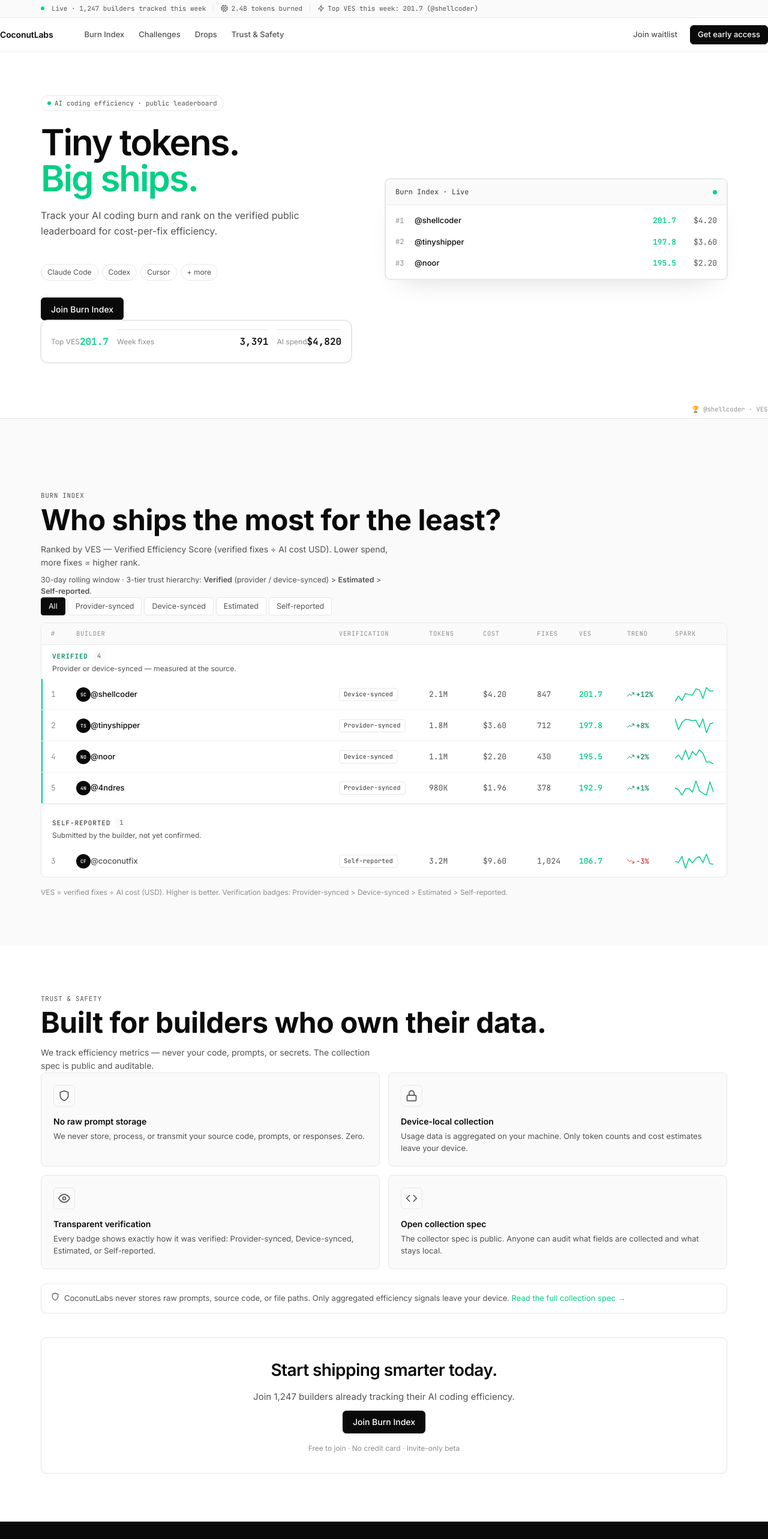
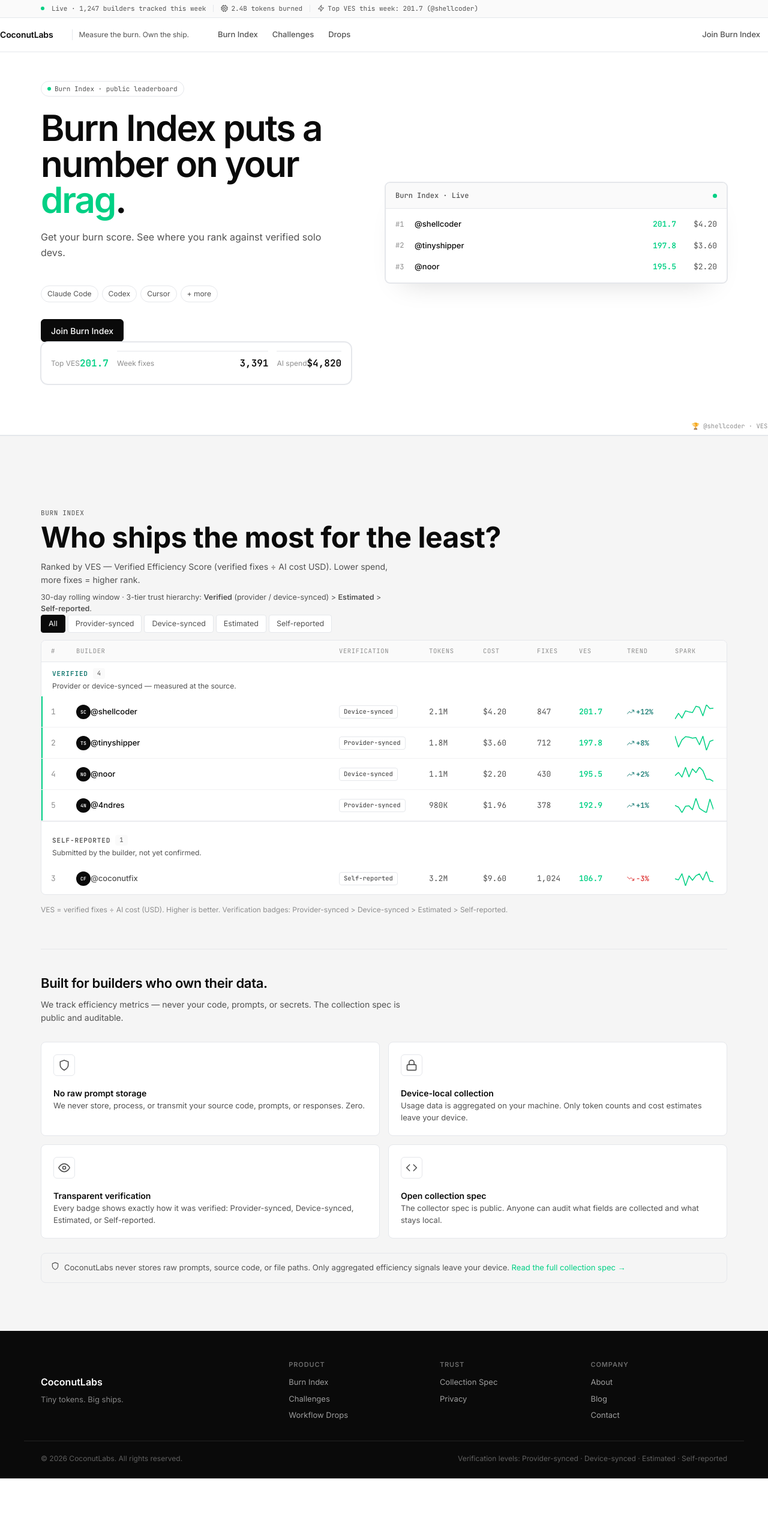
Before and after one commit to chongwon83/coconutlabs, a Next.js app: page / in a window 1280 px wide. Shown: the top 2566 px of the page at 60% size. After the commit the page ends 2465 px from the top, so only its background shows below. Built offline with nearby package versions, Linux system fonts and the light colour scheme.

Commit message:
feat(landing): 안 2 IA lock (3섹션 절충, Burn+Trust 통합) (#14)
Phase A-F 13항목 완료. 3차 /senior option (a) dispatch 결과 안 B 4섹션 supersede.

```diff
--- a/app/globals.css
+++ b/app/globals.css
@@ -21,13 +21,13 @@
 
   /* Accents */
   --young-coconut: #00D084;
-  --young-coconut-dark: #008C5A;
+  --young-coconut-dark: #0F766E;
   --young-coconut-soft: rgba(0, 208, 132, 0.10);
   --young-coconut-vivid: #16F2A5;
   --coconut-husk: #525252;
   --burn-warm: #525252;
-  --verified: #008C5A;
-  --verified-soft: rgba(0, 208, 132, 0.10);
+  --verified: #0F766E;
+  --verified-soft: rgba(15, 118, 110, 0.10);
   --warning: #B45309;
   --warning-soft: rgba(245, 158, 11, 0.08);
   --danger: #DC2626;
@@ -803,7 +803,33 @@
 /* ============================================================
    Burn Index leaderboard
    ============================================================ */
-#burn { background: var(--surface-muted); padding-top: 120px; }
+/* alt-BG contrast 강화 (#FAFAFA → #F5F5F5) + Hero↔Burn 경계 hairline divider */
+#burn {
+  background: #F5F5F5;
+  padding-top: 120px;
+  border-top: 1px solid var(--border);
+}
+
+/* Burn Index 하단 Trust subsection (Phase B 흡수) */
+.burn-trust {
+  margin-top: 56px;
+  padding-top: 40px;
+  border-top: 1px solid var(--border);
+}
+.burn-trust-title {
+  font-size: 22px;
+  font-weight: 600;
+  letter-spacing: -0.015em;
+  color: var(--fg);
+  margin: 0 0 8px;
+}
+.burn-trust-sub {
+  font-size: 14px;
+  color: var(--fg2);
+  line-height: 1.6;
+  margin: 0 0 28px;
+  max-width: 640px;
+}
 
 .lb-v3 {
   background: #FFFFFF;
@@ -1100,11 +1126,8 @@
 .drop-card .price-meta { font-family: var(--font-mono); font-size: 11px; color: var(--fg3); }
 
 /* ============================================================
-   Trust & Safety
-   ============================================================ */
-#safety { background: var(--surface); }
-#safety .trust-item { background: var(--surface-muted); }
-
+   Trust grid (Phase B: integrated into Burn Index subsection)
+   ============================================================ */
 .trust-grid { display: grid; grid-template-columns: repeat(2, 1fr); gap: 14px; }
 .trust-item {
   background: #FFFFFF;
@@ -1217,6 +1240,16 @@
   #burn { padding-top: 72px; }
   .section-title { font-size: 32px; }
   .nav-links { display: none; }
+  /* 안 2: mobile에서도 정체성 anchor 노출 (devil 시나리오 1 완화 보존).
+     375px 가용 폭 한계 → font 10px + 좌측 padding 축소 + border 제거 + ellipsis fallback. */
+  .nav-tagline {
+    font-size: 10px;
+    padding-left: 6px;
+    border-left: none;
+    max-width: 140px;
+    overflow: hidden;
+    text-overflow: ellipsis;
+  }
   .lb-v3 .lb-head, .lb-v3 .lb-row { grid-template-columns: 32px 1fr 100px 80px; gap: 10px; padding: 0 14px; }
   .lb-tools { display: none; }
 }
@@ -1681,10 +1714,15 @@
 /* Nav v3 */
 .nav-v3 { position: sticky; top: 0; z-index: 30; background: #FFFFFF; border-bottom: 1px solid var(--border); }
 .nav-logo { font-weight: 600; font-size: 14px; color: var(--fg); letter-spacing: -0.01em; text-decoration: none; margin-right: 8px; }
+.nav-tagline {
+  font-size: 12px; color: var(--fg2); letter-spacing: -0.005em;
+  font-weight: 400; padding-left: 10px; border-left: 1px solid var(--border);
+  margin-right: 4px; white-space: nowrap;
+}
 .nav-actions { margin-left: auto; display: flex; align-items: center; gap: 8px; }
 
-/* Hero v3 */
-.hero-v3 { padding: 72px 0 64px; background: #FFFFFF; overflow: hidden; }
+/* Hero v3 — compressed top padding for 안 2 above-fold fit (mobile 375x667) */
+.hero-v3 { padding: 48px 0 56px; background: #FFFFFF; overflow: hidden; }
 .hero-inner {
   max-width: var(--max-w);
   margin: 0 auto;
--- a/components/BurnIndexSection.tsx
+++ b/components/BurnIndexSection.tsx
@@ -3,16 +3,19 @@
 import { Fragment, useState } from "react";
 import {
   V3_BUILDERS,
+  V3_TRUST,
   fmtTokensCompact,
   fmtCostShort,
   type ImportedEntry,
 } from "@/lib/data";
-import { VerifBadge, Avatar, Trend } from "@/components/primitives";
+import { VerifBadge, Avatar, Trend, Icon } from "@/components/primitives";
 import { Sparkline } from "@/components/Sparkline";
 
 type Filter = "all" | "provider" | "device" | "estimated" | "selfrep";
 
 type Tier = "verified" | "estimated" | "selfrep";
+
+type TrustIcon = "shield" | "lock" | "eye" | "code";
 
 interface BurnIndexSectionProps {
   imported?: ImportedEntry[];
@@ -254,6 +257,39 @@
           VES = verified fixes ÷ AI cost (USD). Higher is better.
           Verification badges: Provider-synced &gt; Device-synced &gt; Estimated &gt; Self-reported.
         </p>
+
+        <div className="burn-trust">
+          <h3 className="burn-trust-title">
+            Built for builders who own their data.
+          </h3>
+          <p className="burn-trust-sub">
+            We track efficiency metrics — never your code, prompts, or secrets.
+            The collection spec is public and auditable.
+          </p>
+
+          <div className="trust-grid">
+            {V3_TRUST.map((item, i) => (
+              <div key={i} className="trust-item">
+                <div className="trust-icon">
+                  <Icon name={item.icon as TrustIcon} size={20} />
+                </div>
+                <div className="trust-body">
+                  <h4 className="trust-title">{item.title}</h4>
+                  <p className="trust-text">{item.body}</p>
+                </div>
+              </div>
+            ))}
+          </div>
+
+          <div className="trust-note">
+            <Icon name="shield" size={14} />
+            <span>
+              CoconutLabs never stores raw prompts, source code, or file paths.
+              Only aggregated efficiency signals leave your device.{" "}
+              <a href="#" className="trust-link">Read the full collection spec →</a>
+            </span>
+          </div>
+        </div>
       </div>
     </section>
   );
--- a/components/FinalCTA.tsx
+++ /dev/null
@@ -1,35 +0,0 @@
-"use client";
-
-import { Button } from "@/components/primitives";
-
-interface FinalCTAProps {
-  onJoin?: () => void;
-  onChallenge?: () => void;
-}
-
-export function FinalCTA({ onJoin, onChallenge }: FinalCTAProps) {
-  return (
-    <section className="section final-cta" id="cta">
-      <div className="section-inner final-cta-inner">
-        <h2 className="final-cta-headline">
-          Start shipping smarter today.
-        </h2>
-        <p className="final-cta-sub">
-          Join 1,247 builders already tracking their AI coding efficiency.
-          Free to join. No credit card.
-        </p>
-        <div className="final-cta-actions">
-          <Button variant="primary" size="lg" onClick={onJoin}>
-            Join Burn Index
-          </Button>
-          <Button variant="secondary" size="lg" onClick={onChallenge}>
-            Get Challenge Invite
-          </Button>
-        </div>
-        <p className="final-cta-note">
-          Invite-only beta · Claude Code, Codex, Cursor supported
-        </p>
-      </div>
-    </section>
-  );
-}
--- a/components/Footer.tsx
+++ b/components/Footer.tsx
@@ -17,7 +17,6 @@
           </div>
           <div className="footer-col">
             <span className="footer-col-head">Trust</span>
-            <a href="#safety" className="footer-link">Trust & Safety</a>
             <a href="#" className="footer-link">Collection Spec</a>
             <a href="#" className="footer-link">Privacy</a>
           </div>
--- a/components/Hero.tsx
+++ b/components/Hero.tsx
@@ -105,16 +105,16 @@
         <div className="hero-left">
           <div className="hero-eyebrow">
             <span className="eyebrow-dot" />
-            AI coding efficiency · public leaderboard
+            Burn Index · public leaderboard
           </div>
           <h1 className="hero-headline">
-            Tiny tokens.<br />
-            <span className="hero-accent">Big ships.</span>
+            Burn Index puts a number on your{" "}
+            <span className="hero-accent">drag</span>.
           </h1>
           <p className="hero-sub">
             {SHOW_LEGACY
               ? "Track your AI coding burn, compete in verified cost-per-fix challenges, and learn the workflows behind top builders."
-              : "Track your AI coding burn and rank on the verified public leaderboard for cost-per-fix efficiency."}
+              : "Get your burn score. See where you rank against verified solo devs."}
           </p>
           <div className="hero-chips">
             <span className="hero-chip">Claude Code</span>
--- a/components/LandingApp.tsx
+++ b/components/LandingApp.tsx
@@ -17,7 +17,6 @@
 import { Hero } from "@/components/Hero";
 import { Ticker } from "@/components/Ticker";
 import { BurnIndexSection } from "@/components/BurnIndexSection";
-import { TrustSection } from "@/components/TrustSection";
 import { Footer } from "@/components/Footer";
 import { Toast } from "@/components/Toast";
 import { JoinBurnIndexForm } from "@/components/forms/JoinBurnIndexForm";
@@ -136,14 +135,6 @@
             onChallenge={() => setModal("challenge")}
           />
         )}
-        <TrustSection onJoin={() => setModal("join")} />
-        {LegacySections && (
-          <LegacySections
-            slot="final"
-            onJoin={() => setModal("join")}
-            onChallenge={() => setModal("challenge")}
-          />
-        )}
       </main>
       <Footer />
 
--- a/components/LegacySections.tsx
+++ b/components/LegacySections.tsx
@@ -3,7 +3,6 @@
 import { ChallengeSection } from "@/components/ChallengeSection";
 import { BuildersSection } from "@/components/BuildersSection";
 import { DropsSection } from "@/components/DropsSection";
-import { FinalCTA } from "@/components/FinalCTA";
 
 interface LegacySectionsProps {
   slot: "mid" | "final";
@@ -25,5 +24,5 @@
       </>
     );
   }
-  return <FinalCTA onJoin={onJoin} onChallenge={onChallenge} />;
+  return null;
 }
--- a/components/Nav.tsx
+++ b/components/Nav.tsx
@@ -11,9 +11,10 @@
   return (
     <nav className="nav-v3">
       <div className="nav-inner">
-        <a href="#" className="nav-logo">
+        <a href="#hero" className="nav-logo">
           CoconutLabs
         </a>
+        <span className="nav-tagline">Measure the burn. Own the ship.</span>
         <div className="nav-links">
           {V3_NAV.map((link) => (
             <a key={link.href} href={link.href} className="nav-link">
@@ -23,10 +24,7 @@
         </div>
         <div className="nav-actions">
           <Button variant="ghost" size="sm" onClick={onJoin}>
-            Join waitlist
-          </Button>
-          <Button variant="primary" size="sm" onClick={onJoin}>
-            Get early access
+            Join Burn Index
           </Button>
         </div>
       </div>
--- a/components/TrustSection.tsx
+++ /dev/null
@@ -1,69 +0,0 @@
-"use client";
-
-import { V3_TRUST } from "@/lib/data";
-import { Button, Icon } from "@/components/primitives";
-
-type TrustIcon = "shield" | "lock" | "eye" | "code";
-
-interface TrustSectionProps {
-  onJoin?: () => void;
-}
-
-function Eyebrow({ children }: { children: React.ReactNode }) {
-  return <div className="section-eyebrow">{children}</div>;
-}
-
-export function TrustSection({ onJoin }: TrustSectionProps) {
-  return (
-    <section className="section" id="safety">
-      <div className="section-inner">
-        <Eyebrow>Trust & Safety</Eyebrow>
-        <h2 className="section-title">
-          Built for builders who own their data.
-        </h2>
-        <p className="section-sub">
-          We track efficiency metrics — never your code, prompts, or secrets.
-          The collection spec is public and auditable.
-        </p>
-
-        <div className="trust-grid">
-          {V3_TRUST.map((item, i) => (
-            <div key={i} className="trust-item">
-              <div className="trust-icon">
-                <Icon name={item.icon as TrustIcon} size={20} />
-              </div>
-              <div className="trust-body">
-                <h3 className="trust-title">{item.title}</h3>
-                <p className="trust-text">{item.body}</p>
-              </div>
-            </div>
-          ))}
-        </div>
-
-        <div className="trust-note">
-          <Icon name="shield" size={14} />
-          <span>
-            CoconutLabs never stores raw prompts, source code, or file paths.
-            Only aggregated efficiency signals leave your device.{" "}
-            <a href="#" className="trust-link">Read the full collection spec →</a>
-          </span>
-        </div>
-
-        <div className="trust-cta">
-          <p className="trust-cta-headline">
-            Start shipping smarter today.
-          </p>
-          <p className="trust-cta-sub">
-            Join 1,247 builders already tracking their AI coding efficiency.
-          </p>
-          <Button variant="primary" size="lg" onClick={onJoin}>
-            Join Burn Index
-          </Button>
-          <p className="trust-cta-note">
-            Free to join · No credit card · Invite-only beta
-          </p>
-        </div>
-      </div>
-    </section>
-  );
-}
--- a/lib/data.ts
+++ b/lib/data.ts
@@ -49,7 +49,6 @@
   { label: "Burn Index", href: "#burn" },
   { label: "Challenges", href: "#challenge" },
   { label: "Drops", href: "#drops" },
-  { label: "Trust & Safety", href: "#safety" },
 ];
 
 // Single source of truth for the collector repo URL — referenced from
```
Also changed, not shown: 3 other files (tests, documents, lock files or other folders).
